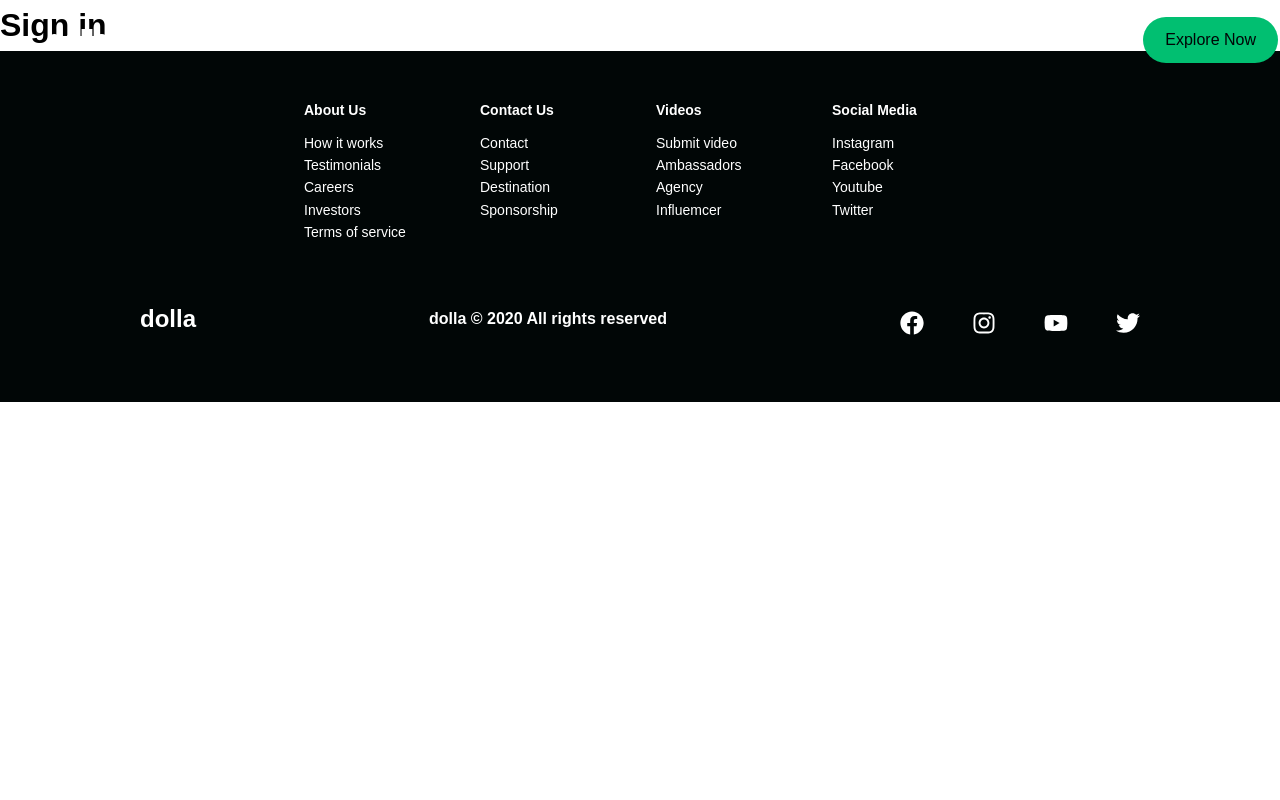
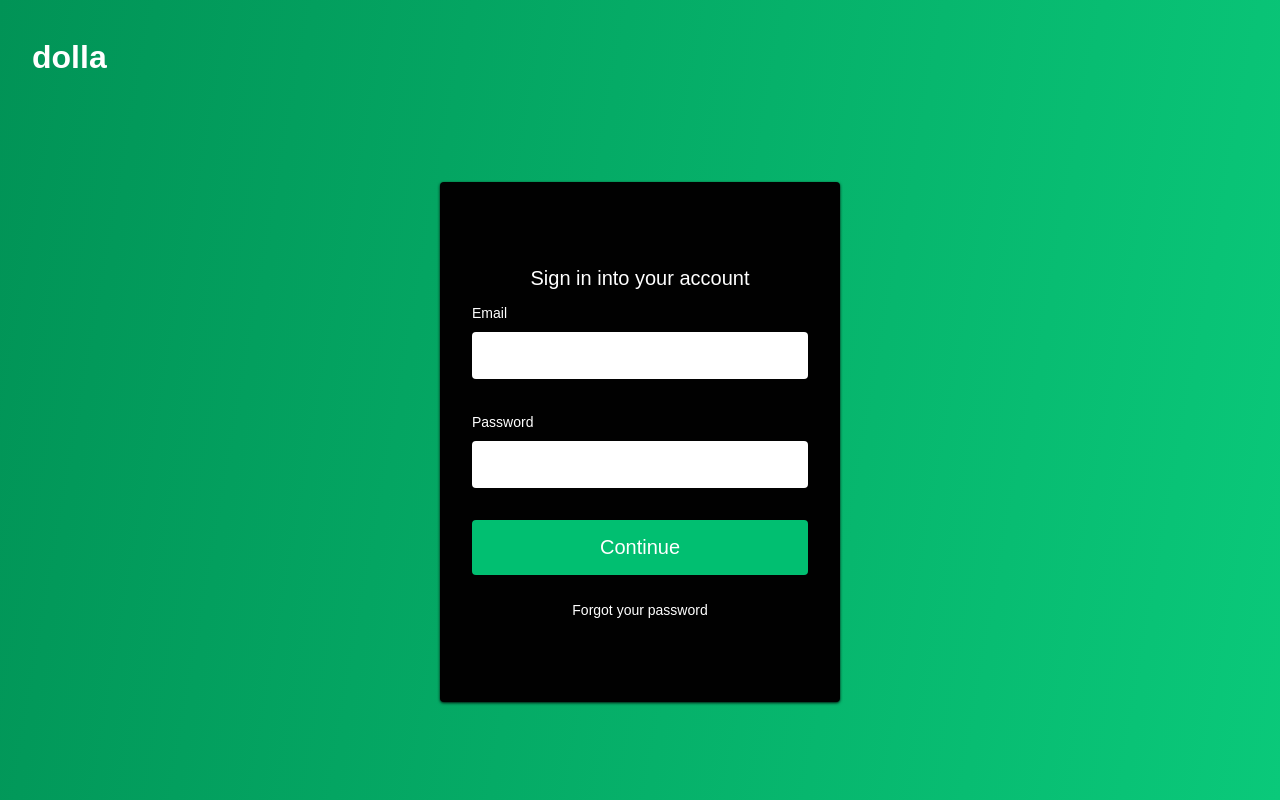
Before and after one commit to muchirijane/dolla-react-website, a React (Create React App) app: page /signin in a window 1280 px wide. Built offline with nearby package versions, Linux system fonts and the light colour scheme.

Commit message:
added the sigin page

```diff
--- a/src/App.js
+++ b/src/App.js
@@ -1,6 +1,6 @@
 
 import {BrowserRouter as Router,Switch,Route} from "react-router-dom";
-import { Footer, Navbar } from "./components";
+import { Footer} from "./components";
 import GlobalStyle from "./GlobalStyles";
 import Home from "./pages/Home";
 import SignUpPage from "./pages/SignIn";
@@ -9,10 +9,9 @@ function App() {
   return (
     <Router>
       <GlobalStyle/>
-      <Navbar/>
       <Switch>
-        <Route exact path="/" exact component={Home} />
-        <Route exact path="/signin" exact component={SignUpPage}/>
+        <Route exact path="/"  component={Home} />
+        <Route exact path="/signin"  component={SignUpPage}/>
       </Switch>
       <Footer/>
     </Router>
--- a/src/components/Hero/Hero.js
+++ b/src/components/Hero/Hero.js
@@ -19,7 +19,7 @@ const Hero = () => {
   const onHover = ()=> setHover(!hover);
   return (
     <div>
-      <HeroContainer>
+      <HeroContainer id="home">
         <HeroBg>
           <VideoBg src={video} autoPlay muted playsInline loop/>
         </HeroBg>
--- a/src/components/Info/Info.js
+++ b/src/components/Info/Info.js
@@ -48,7 +48,7 @@ const Info = ({
                   spy={true}
                   exact="true"
                   offset={-80}
-                  to="home"
+                  to="/"
                   >{buttonLabel}</Button>
                </InfoBtn>
             </Column1>
--- a/src/components/Services/Services.js
+++ b/src/components/Services/Services.js
@@ -1,7 +1,6 @@
 import Icon1 from '../../assets/images/expense.svg'
 import Icon2 from '../../assets/images/office.svg'
 import Icon3 from '../../assets/images/benefites.svg'
-import Icon4 from '../../assets/images/savings.svg'
 import {
   ServicesContainer,
   ServicesH1,
--- /dev/null
+++ b/src/components/Signin/Signin.js
@@ -0,0 +1,39 @@
+import React from 'react'
+import {
+  Container,
+  FormWrap,
+  FormContent,
+  Icon,
+  Form,
+  FormH1,
+  FormLabel,
+  FormInput,
+  FormButton,
+  Text
+  } from './SigninStyles'
+
+const Signin = () => {
+  return (
+    <div>
+      <Container>
+        <FormWrap>
+          <Icon to='/'>dolla</Icon>
+          <FormContent>
+            <Form action='#'>
+              <FormH1>Sign in into your account</FormH1>
+              <FormLabel htmlFor='email'>Email</FormLabel>
+              <FormInput type='email' required></FormInput>
+              <FormLabel htmlFor='password'>Password</FormLabel>
+              <FormInput type='password' required></FormInput>
+              <FormButton type='submit'>Continue</FormButton>
+              <Text>Forgot your password</Text>
+            </Form>
+          </FormContent>
+        </FormWrap>
+      </Container>
+
+    </div>
+  )
+}
+
+export default Signin
--- /dev/null
+++ b/src/components/Signin/SigninStyles.js
@@ -0,0 +1,110 @@
+import styled from 'styled-components'
+import {Link} from 'react-router-dom'
+
+export const Container = styled.div`
+min-height: 68.2rem;
+position: fixed;
+bottom: 0;
+left: 0;
+right: 0;
+top: 0;
+z-index: 0;
+overflow: hidden;
+background: linear-gradient(
+  100deg,
+  rgba(1, 147,86,1) 0%,
+  rgba(10, 201, 122,1) 100%
+);
+`;
+
+export const FormWrap = styled.div`
+height: 100%;
+display: flex;
+flex-direction: column;
+justify-content: center;
+
+@media only screen and (max-width:400px) {
+  height: 80%;
+}
+`;
+
+export const Icon = styled(Link)`
+margin-left: 3.2rem;
+margin-top: 3.2rem;
+text-decoration: none;
+color: #fff;
+font-weight: 700;
+font-size: 3.2rem;
+
+@media only screen and (max-width: 480px) {
+  margin-left: 1.6rem;
+  margin-top: .8rem;
+}
+`;
+
+export const FormContent = styled.div`
+height: 100%;
+display: flex;
+flex-direction: column;
+justify-content: center;
+
+@media only screen and (max-width:480px) {
+  padding: 18px;
+}
+`;
+
+export const Form = styled.form`
+background: #010101;
+max-width: 40rem;
+height: auto;
+width: 100%;
+z-index: 1;
+display: grid;
+margin: 0 auto;
+padding: 80px 32px;
+border-radius: 4px;
+box-shadow: 0 1px 3px rgba(0, 0, 0, 0.9);
+
+@media only screen and (max-width: 400px) {
+  padding: 32px;
+}
+`;
+
+export const FormH1 = styled.h1`
+margin-bottom: .8rem;
+color: #fff;
+font-size: 2rem;
+font-weight: 400;
+text-align: center;
+`;
+
+export const FormLabel = styled.label`
+margin-bottom: .8rem;
+font-size: 1.4rem;
+color: #fff;
+`;
+
+export const FormInput = styled.input`
+padding: 16px;
+margin-bottom: 3.2rem;
+border: none;
+border-radius: .4rem;
+`;
+
+export const FormButton = styled.button`
+background: #01bf71;
+padding: 1.6rem 0;
+border: none;
+outline: none;
+color: #fff;
+font-size: 2rem;
+cursor: pointer;
+border-radius: 4px;
+`;
+
+export const Text = styled.span`
+text-align: center;
+margin-top: 2.4rem;
+color: #fff;
+font-size: 1.4rem;
+`;
--- a/src/components/index.js
+++ b/src/components/index.js
@@ -3,3 +3,5 @@ export {default as Hero} from './Hero/Hero';
 export {default as Info} from './Info/Info';
 export {default as Services} from './Services/Services';
 export {default as Footer} from './Footer/Footer';
+export {default as Signin} from './Signin/Signin';
+//export {default as ScrollToTop} from '.ScrollToTop';
--- a/src/pages/Home.js
+++ b/src/pages/Home.js
@@ -8,6 +8,7 @@ import { Services } from '../components'
 const Home = () => {
   return (
     <div>
+      <Navbar/>
       <Hero/>
       <Info {...homeObjOne}/>
       <Info {...homeObjTwo}/>
--- a/src/pages/SignIn.js
+++ b/src/pages/SignIn.js
@@ -1,9 +1,9 @@
-
+const { Signin } = require("../components")
 
 const SignUpPage = () => {
   return (
     <div>
-      <h1>Sign in</h1>
+     <Signin/>
 
     </div>
   )
```
Also changed, not shown: 1 other file (tests, documents, lock files or other folders).
